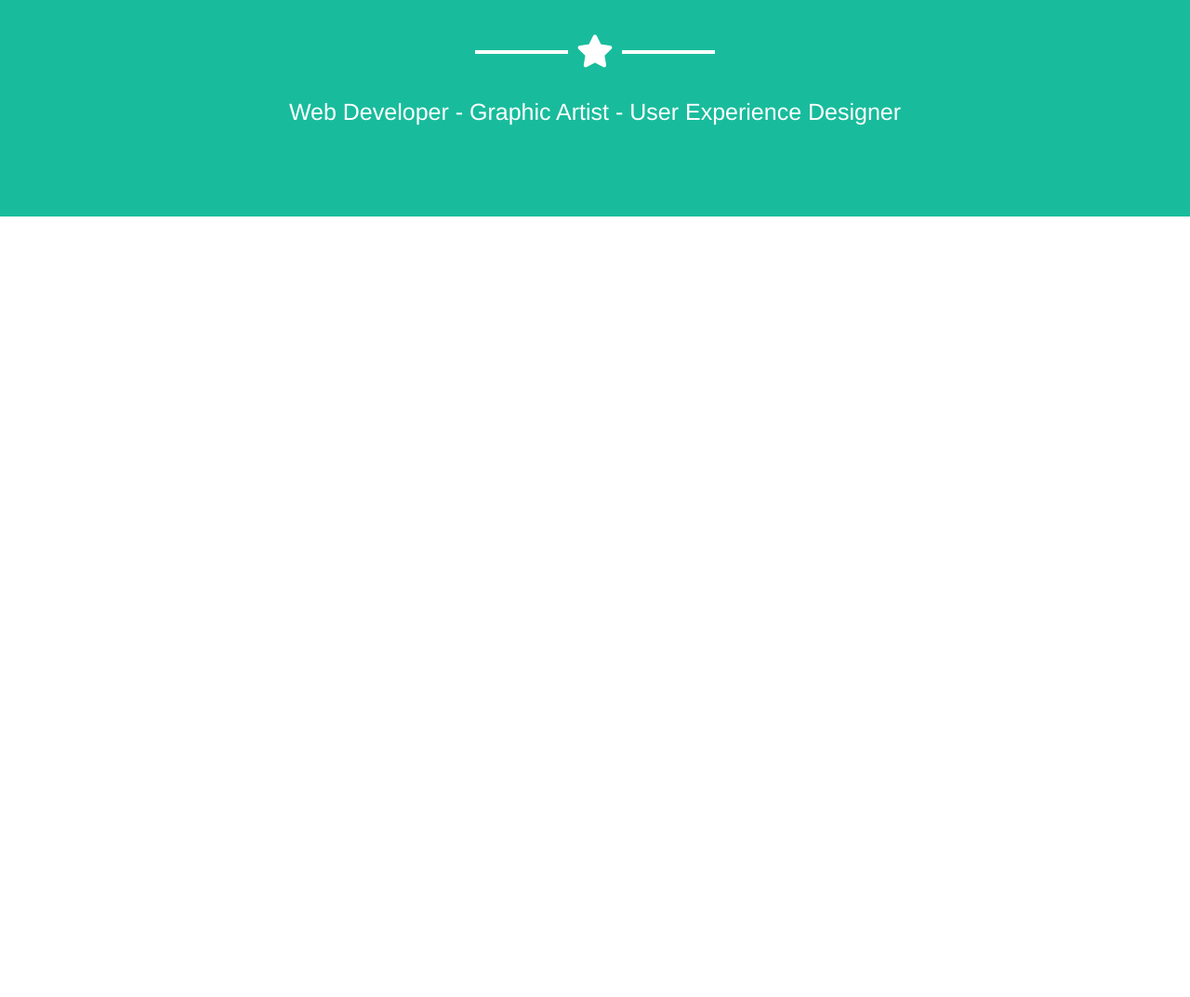
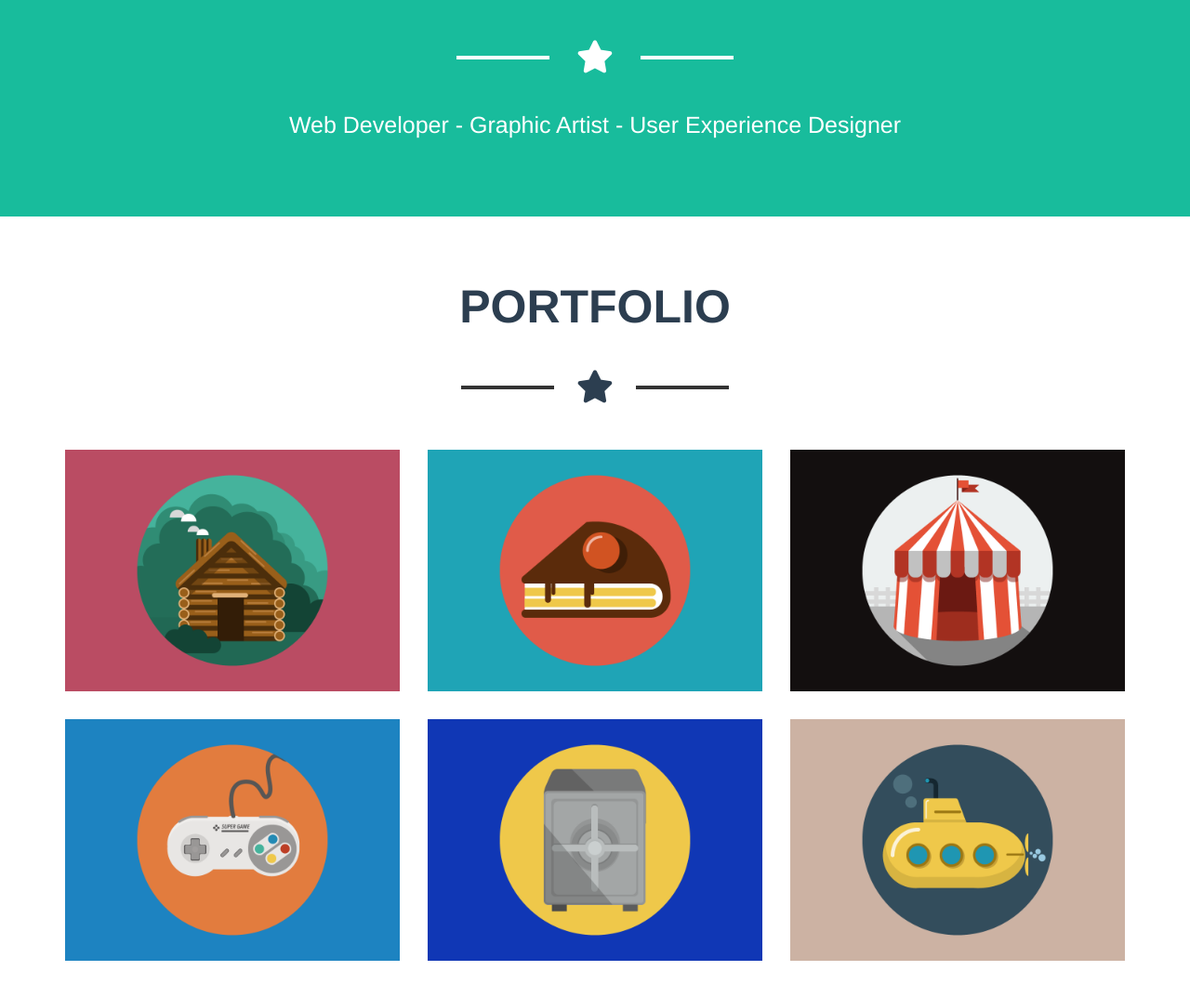
Before and after one commit to MassiBaldi/html-bootstrap-theme, a plain HTML site: page index.html in a window 1280 px wide. Shown: the part 587-1660 px from the top of the page at 93% size. Before the commit the page ends 820 px from the top, so only its background shows below. Drawn offline with nearby package versions, Linux system fonts and the light colour scheme.

Commit message:
portfolio

```diff
--- a/index.html
+++ b/index.html
@@ -41,12 +41,10 @@
       </div>
       <div class="row">
         <div class="section_1_star">
-          <div class="col-xs-12 text-center">
-            <div class="hr text-center">
-            </div>
-              <i class=" color_white fas fa-star"></i>
-            <div class="hr text-center">
-            </div>
+          <div class="col-xs-12 text-center color_white">
+            <div class="hr text-center"></div>
+            <i class="color_white fas fa-star"></i>
+            <div class="hr text-center"></div>
           </div>
         </div>
       </div>
@@ -57,11 +55,55 @@
           </div>
         </div>
       </div>
+    </div>
+  </div>
+  <div class="portfolio">
+    <div class="container">
+      <div class="row">
+        <div class="portfolio_title">
+          <div class="col-xs-12 color_blue">
+            <h3 class="text-center">Portfolio</h3>
+          </div>
+        </div>
+      </div>
+      <div class="row">
+        <div class="portfolio_star">
+          <div class="col-xs-12 text-center">
+            <div class="hr text-center"></div>
+            <i class="color_blue fas fa-star"></i>
+            <div class="hr text-center"></div>
+          </div>
+        </div>
+      </div>
+      <div class="portfolio_img_top">
+        <div class="row">
+          <div class="col-xs-4">
+            <img class="img-responsive" src="cabin.png" alt="">
+          </div>
+          <div class="col-xs-4">
+            <img class="img-responsive" src="cake.png" alt="">
+          </div>
+          <div class="col-xs-4">
+            <img class="img-responsive" src="circus.png" alt="">
+          </div>
+        </div>
+        <div class="portfolio_img_bottom">
+          <div class="row">
+            <div class="col-xs-4">
+              <img class="img-responsive" src="game.png" alt="">
+            </div>
+            <div class="col-xs-4">
+              <img class="img-responsive" src="safe.png" alt="">
+            </div>
+            <div class="col-xs-4">
+              <img class="img-responsive" src="submarine.png" alt="">
+            </div>
+          </div>
+        </div>
+      </div>
+    </div>
+  </div>
 
-
-    </div>
-
-  </div>
 
 </body>
 </html>
--- a/style.css
+++ b/style.css
@@ -6,6 +6,9 @@
 }
 .color_white {
   color: white;
+}
+.color_blue {
+  color: #2c3e50;
 }
 .fixed {
   width: 100%;
@@ -50,21 +53,37 @@
   transform:translateX(-50%);
 }
 .section_1 h1 {
-  transform: uppercase;
+  text-transform: uppercase;
   font-weight: 700;
   font-size: 80px;
 }
-.section_1_star i {
+.section_1_star, .portfolio_star i {
 margin-top: 30px;
 font-size: 35px;
 }
 .hr {
-  border-top: 4px solid white;
+  border-top: 4px solid;
   width: 100px;
   display: inline-block;
-  margin: 10px 5px;
+  margin: 10px 20px;
 }
 .section_1_text p {
   margin-top: 30px;
   font-size: 25px;
 }
+.portfolio {
+  width: 100%;
+  height: 900px;
+}
+h3 {
+  text-transform: uppercase;
+  font-weight: 700;
+  font-size: 50px;
+  margin-top: 70px;
+}
+.portfolio_img_top {
+  margin-top: 50px;
+}
+.portfolio_img_bottom {
+  margin-top: 30px;
+}
```
Also changed, not shown: cabin.png (added), cake.png (added), circus.png (added), game.png (added), safe.png (added), submarine.png (added).
